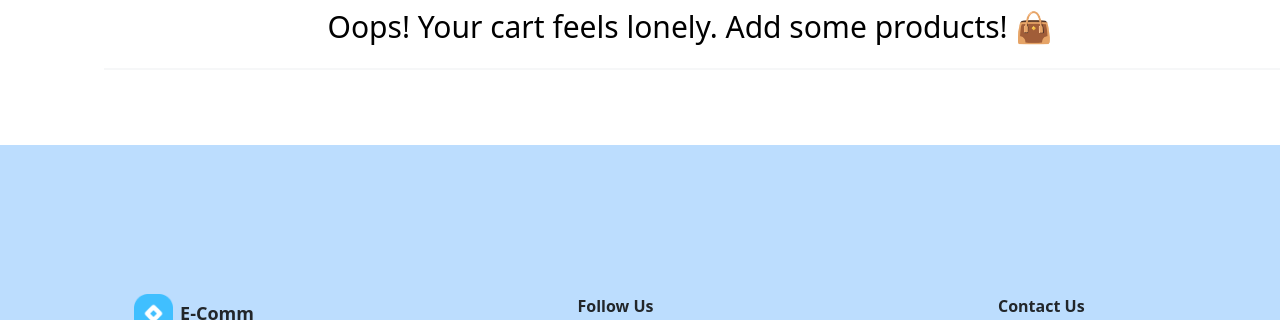
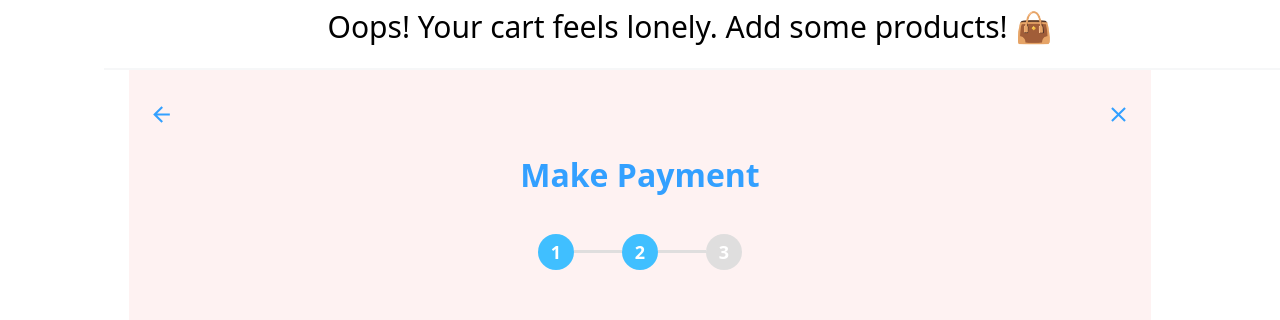
Before and after one commit to kunalrisaanva/E-Com, a Next.js app in the folder fronted/: page /cart in a window 1280 px wide. Shown: the part 385-705 px from the top of the page. Built offline with nearby package versions, Linux system fonts and the light colour scheme.

Commit message:
feat: implement payment popup with stepper and close functionality in cart page

```diff
--- a/fronted/src/app/cart/page.jsx
+++ b/fronted/src/app/cart/page.jsx
@@ -5,12 +5,17 @@ import DelImage from "../../../public/images/del.png";
 import Image from "next/image";
 import { useSelector, useDispatch } from "react-redux";
 import { removeFromCart } from "../../redux/cartSlice";
+import CloseIcon from "@mui/icons-material/Close";
+import ArrowBackIcon from "@mui/icons-material/ArrowBack";
+import { Tooltip } from "@mui/material";
+import { Stepper, Step, StepLabel } from '@mui/material';
 
 const Page = () => {
   const [amount, setAmount] = useState(1);
   const [coupon, setCoupon] = useState("No");
   const [subtotal, setSubtotal] = useState(0);
   const [shipping, setShipping] = useState(0);
+  const [isOpened, setIsOpened] = useState(true);
   const dispatch = useDispatch();
 
   // Get cart items from Redux store
@@ -20,7 +25,7 @@ const Page = () => {
   const removeFromCartHandler = (id) => {
     dispatch(removeFromCart(id));
   };
-
+  const steps = ['Step 1', 'Step 2', 'Step 3'];
   // Decrease item quantity
   const decreaseAmount = () => {
     if (amount > 1) setAmount(amount - 1);
@@ -28,7 +33,10 @@ const Page = () => {
 
   // Calculate subtotal dynamically
   useEffect(() => {
-    const total = cartItems.reduce((acc, item) => acc + Number(item.productCurrentPrice), 0);
+    const total = cartItems.reduce(
+      (acc, item) => acc + Number(item.productCurrentPrice),
+      0
+    );
     setSubtotal(total);
   }, [cartItems]);
 
@@ -36,7 +44,7 @@ const Page = () => {
     <>
       <UpperLine />
 
-      <div className="text-[#22262A] text-[20px] font-medium flex items-center pl-[154px] pt-[46.94px]">
+      <div className="text-[#22262A] text-[20px] font-medium flex items-center pl-[154px] pt-[46.94px] ">
         <span>PRODUCT</span>
         <div className="pl-[605.51px] flex gap-[115px]">
           <span>PRICE</span>
@@ -82,18 +90,32 @@ const Page = () => {
                   />
                 </div>
                 <span className="pl-[28.7px]">{cartProduct.productName}</span>
-                <span className="pl-[322.38px]">${cartProduct.productPreviousPrice}</span>
+                <span className="pl-[322.38px]">
+                  ${cartProduct.productPreviousPrice}
+                </span>
               </div>
 
               <div>
                 <div className="bg-[#F6F7F8] w-[123.28px] h-[48.91px] flex items-center justify-center gap-8 ml-[120.68px]">
-                  <button onClick={decreaseAmount} className="text-productFontColorBlue">-</button>
+                  <button
+                    onClick={decreaseAmount}
+                    className="text-productFontColorBlue"
+                  >
+                    -
+                  </button>
                   <span>{amount}</span>
-                  <button onClick={() => setAmount(amount + 1)} className="text-productFontColorBlue">+</button>
+                  <button
+                    onClick={() => setAmount(amount + 1)}
+                    className="text-productFontColorBlue"
+                  >
+                    +
+                  </button>
                 </div>
               </div>
 
-              <span className="ml-[74.08px]">${cartProduct.productCurrentPrice}</span>
+              <span className="ml-[74.08px]">
+                ${cartProduct.productCurrentPrice}
+              </span>
             </div>
 
             <div className="w-[1256.11px] h-[2.13px] bg-[#F6F7F8] mt-[23px] ml-[104px]"></div>
@@ -146,6 +168,61 @@ const Page = () => {
           </div>
         </div>
       )}
+
+      {isOpened === true && (
+        <div
+          // id="popupBackground"
+          className=" text-2xl text-black text-center h-[792.84px] bg-red-50  w-[1021.5px] flex flex-col mx-auto           "
+        >
+
+          {/* MUI icons  */}
+          <div className="flex justify-between items-center px-5 py-8">
+            <Tooltip title="Go-Back">
+
+
+              <ArrowBackIcon className="text-productFontColorBlue cursor-pointer" sx={{ height:"25px",width:"25px" }}/>
+
+            </Tooltip>
+
+            <Tooltip title="Close">
+
+
+            <CloseIcon
+                onClick={() => setIsOpened(false)}
+                className="text-productFontColorBlue cursor-pointer"
+                titleAccess="close"
+                sx={{fontSize:25}}
+
+              />
+
+
+            </Tooltip>
+          </div>
+          {/* heading */}
+          <h1 className="text-productFontColorBlue text-[32px] font-semibold text-center">Make Payment</h1>
+          {/*  setpper of payment */}
+
+            <div className="flex flex-row itmes-center justify-center  mt-[43px]">
+              <div className="bg-[#40BFFF] text-white text-[18px] font-bold w-[36px] h-[36px] rounded-full
+              flex items-center justify-center">1</div>
+              {/* connecting lines */}
+              <div className="bg-[#DFDEDE] w-[3rem] h-[3px] flex flex-row justify-center items-center mt-4">
+
+              </div>
+
+
+              <div className="bg-[#40BFFF] text-white text-[18px] font-bold w-[36px] h-[36px] rounded-full
+              flex items-center justify-center">2</div>
+               {/* connecting lines */}
+               <div className="bg-[#DFDEDE] w-[3rem] h-[3px] mt-4">
+
+</div>
+              <div className="bg-[#DFDEDE] text-white text-[18px] font-bold w-[36px] h-[36px] rounded-full
+              flex items-center justify-center">3</div>
+
+            </div>
+        </div>
+      )}
     </>
   );
 };
--- a/fronted/src/app/login/page.jsx
+++ b/fronted/src/app/login/page.jsx
@@ -40,6 +40,8 @@ const Page = () => {
             router.push("/profile");
             toast.success("Login successful");
           }
+        }else{
+          router.push("/login")
         }
 
         // setIsChecking(false);
--- a/fronted/src/app/page.js
+++ b/fronted/src/app/page.js
@@ -48,7 +48,14 @@ export default function Home() {
 
     (async () => {
       try {
-        setIsLoading(true);
+
+        // if(localStorageProducts){
+
+        //   setIsLoading(false);
+
+        // }
+
+        setIsLoading(true)
 
         const response = await axios.get(
           `${process.env.NEXT_PUBLIC_API_BASE_URL}/api/v1/products/home-screen/products`
@@ -85,6 +92,7 @@ export default function Home() {
     setVisible((prev) => prev - 8);
   };
 
+// if(isLoading === true) return <p className="text-center text-gray-400">Loading</p>
 
   return (
     <>
@@ -184,7 +192,8 @@ export default function Home() {
   )}
 
   {/* Loading Message */}
-  {isLoading && <p className="text-gray-500">Loading Products...</p>}
+  {/* {isLoading && <p className="text-gray-500">Loading Products...</p>} */}
+
 
   {/* No Products Message */}
   {!isLoading && filteredProducts?.length === 0 ? (
```
